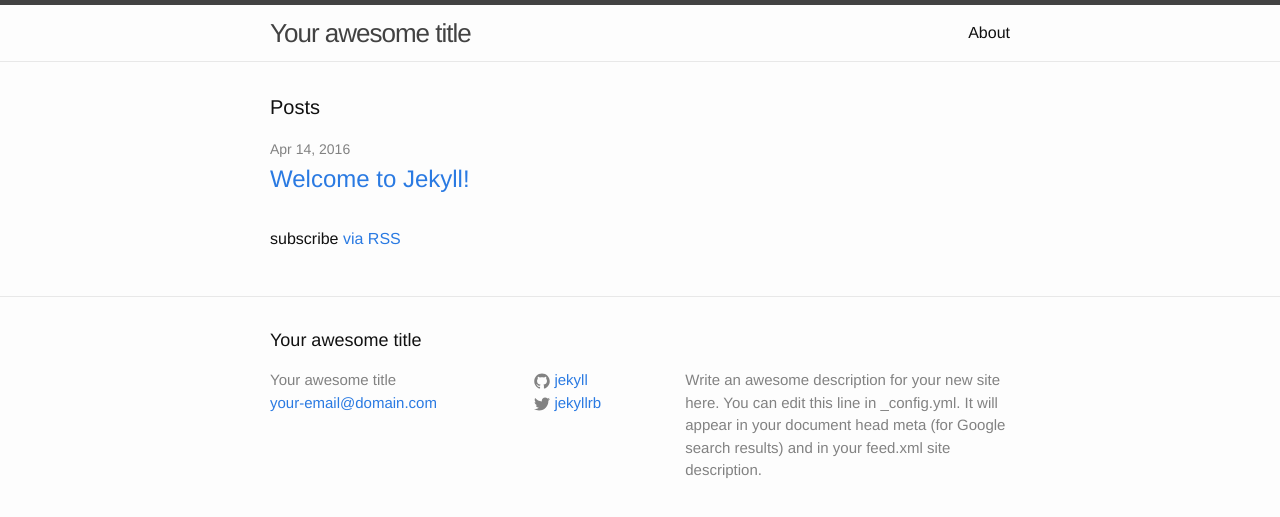
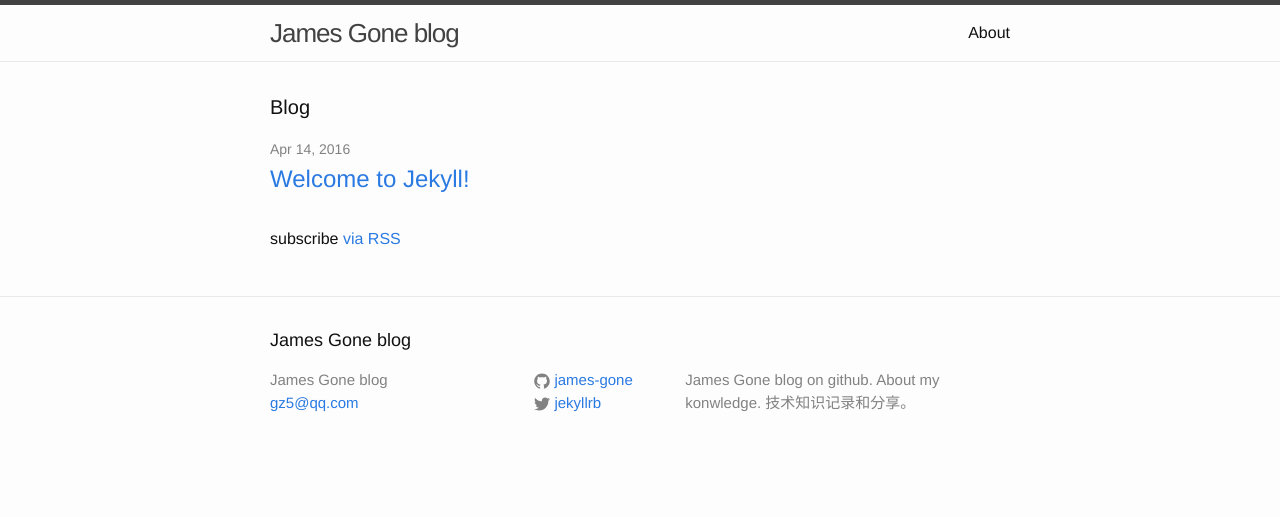
Before and after one commit to james-gone/james-gone.github.io, a Jekyll site: the page built from index.html, in a window 1280 px wide. Shown: the top 517 px of the page. Built offline with Jekyll 4.4.1, drawn with Linux system fonts in a browser that asks for light colours.

Commit message:
add mail and github connection, modified description.

```diff
--- a/_config.yml
+++ b/_config.yml
@@ -6,16 +6,15 @@
 # 'jekyll serve'. If you change this file, please restart the server process.
 
 # Site settings
-title: Your awesome title
-email: your-email@domain.com
+title: James Gone blog
+email: gz5@qq.com
 description: > # this means to ignore newlines until "baseurl:"
-  Write an awesome description for your new site here. You can edit this
-  line in _config.yml. It will appear in your document head meta (for
-  Google search results) and in your feed.xml site description.
+        James Gone blog on github.
+        About my konwledge. 技术知识记录和分享。
 baseurl: "" # the subpath of your site, e.g. /blog
 url: "http://yourdomain.com" # the base hostname & protocol for your site
 twitter_username: jekyllrb
-github_username:  jekyll
+github_username: james-gone
 
 # Build settings
 markdown: kramdown
--- a/index.html
+++ b/index.html
@@ -4,7 +4,7 @@ layout: default
 
 <div class="home">
 
-  <h1 class="page-heading">Posts</h1>
+  <h1 class="page-heading">Blog</h1>
 
   <ul class="post-list">
     {% for post in site.posts %}
```
